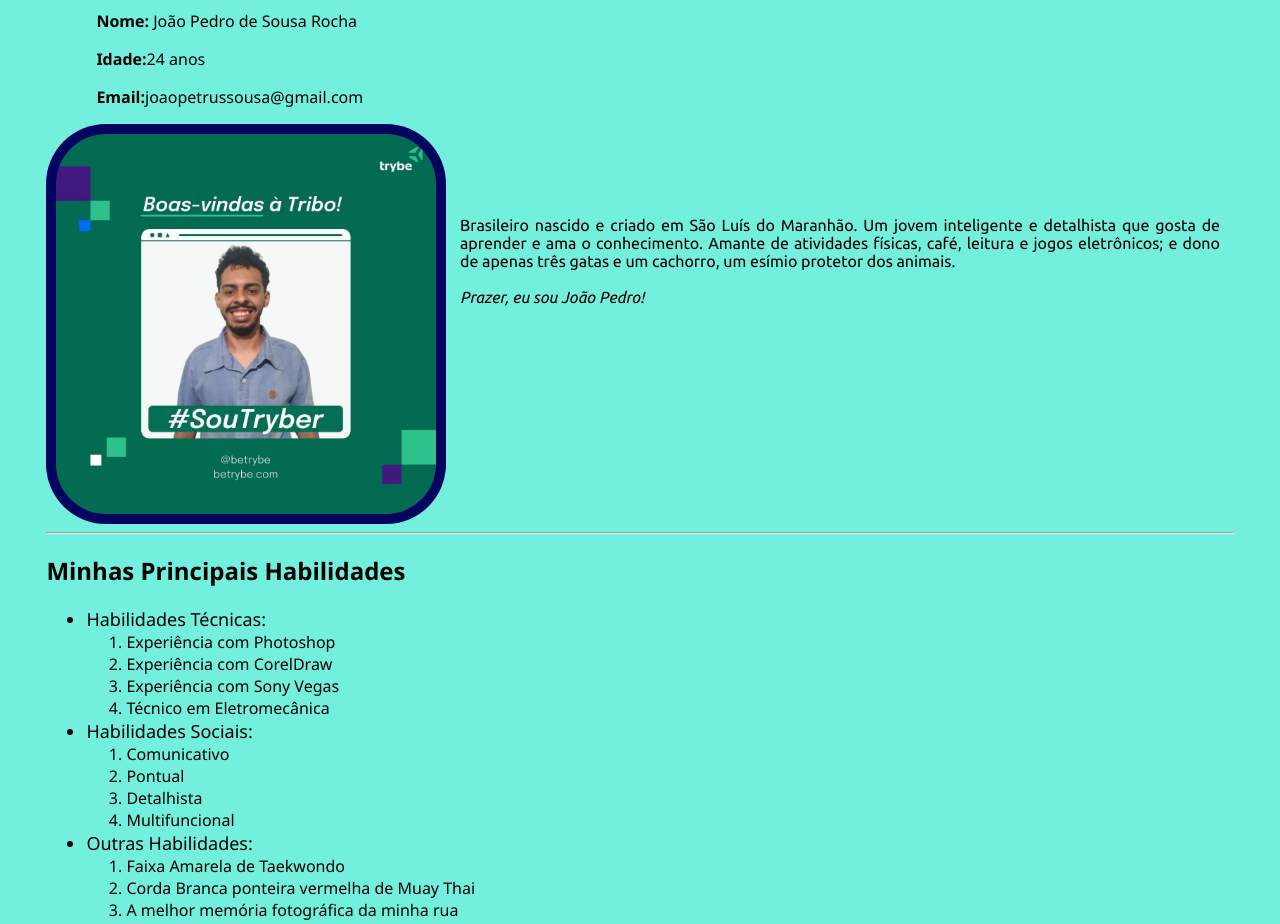
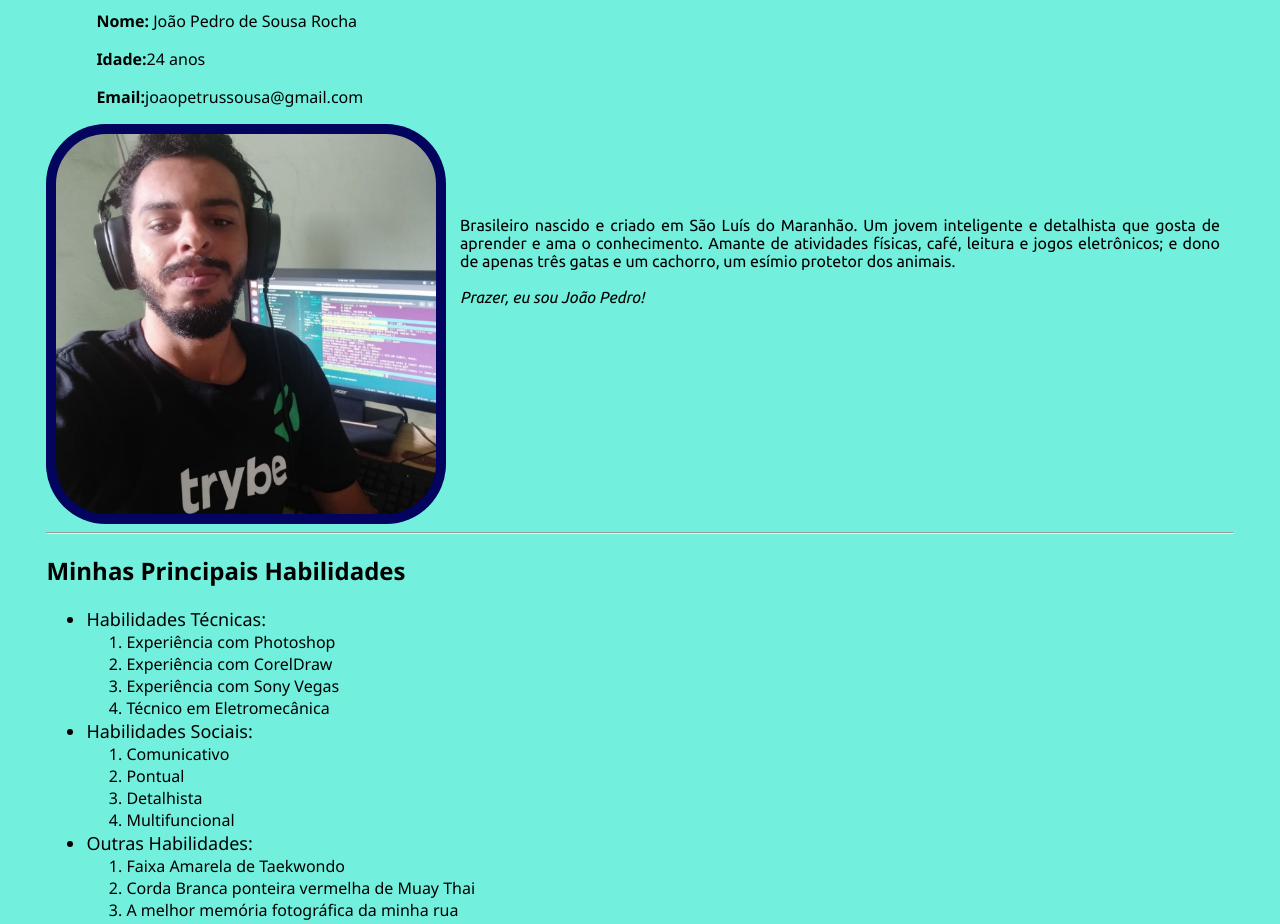
Before and after one commit to PetrusJoao/PetrusJoao.github.io, a plain HTML site: page index.html in a window 1280 px wide. Shown: the part 800-1724 px from the top of the page. Drawn offline with Linux system fonts and the light colour scheme.

Commit message:
atualização foto

```diff
--- a/index.html
+++ b/index.html
@@ -34,7 +34,7 @@
         <p><strong>Email:</strong>joaopetrussousa@gmail.com</p>
 
         <div class="image-container">
-            <img id="foto" class="images" src="foto-joaoPedro-30.03.jpg" alt="Foto João Pedro" width="300px">
+            <img id="foto" class="images" src="foto-joaoPedro-13.05.jpg" alt="Foto João Pedro" width="300px">
 
             <p id="description">
                 Brasileiro nascido e criado em São Luís do Maranhão. Um jovem inteligente e detalhista
```
Also changed, not shown: foto-joaoPedro-13.05(2).jpeg (added), foto-joaoPedro-13.05.jpg (added).
